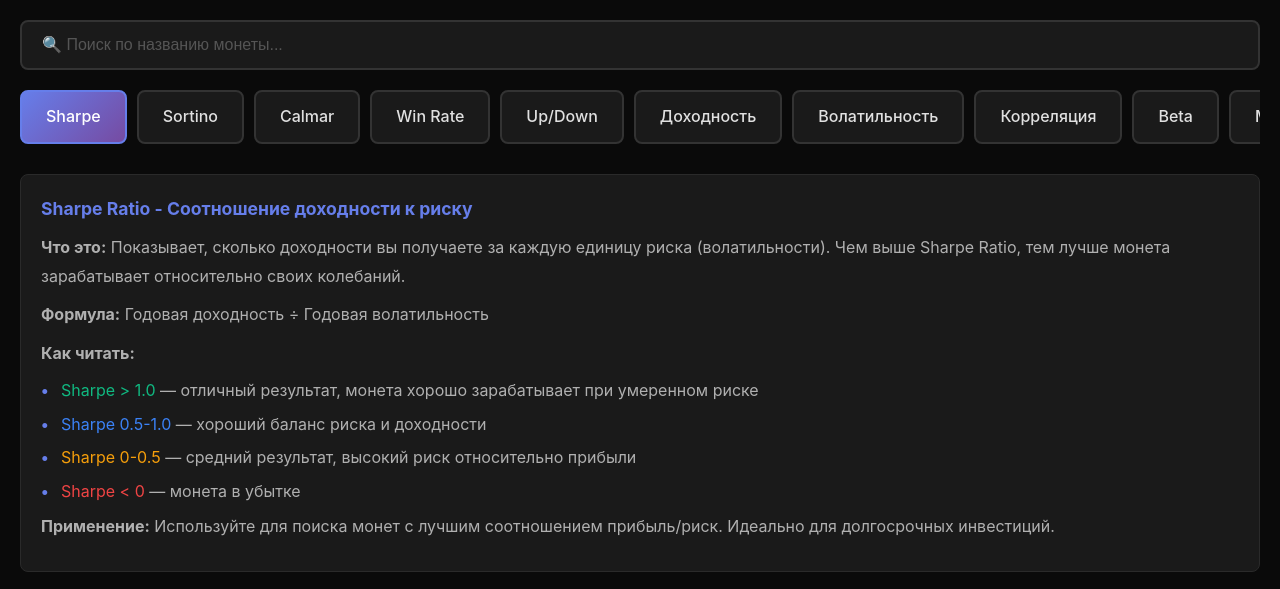
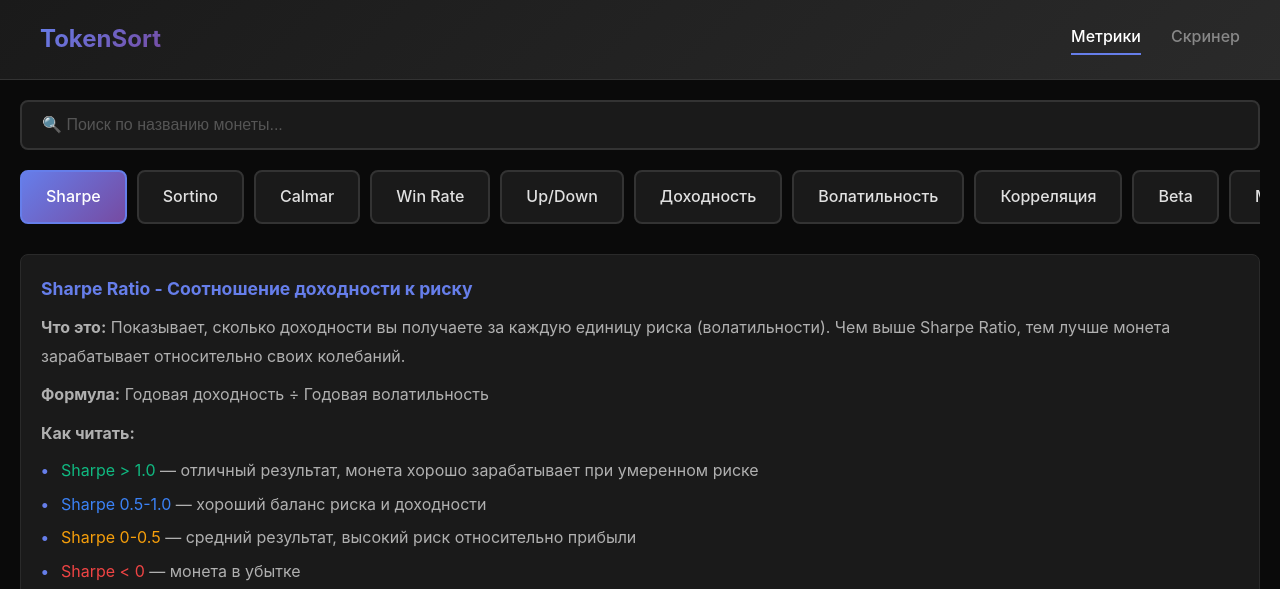
Before and after one commit to kzyry/kzyry.github.io, a plain HTML site: page index.html in a window 1280 px wide. Shown: the top 589 px of the page. Drawn offline with Linux system fonts and the light colour scheme.

Commit message:
Add navigation header with Metrics and Screener pages
- Added fixed header navigation (80px height) with TokenSort logo
- Created two pages: "Метрики" (current content) and "Скринер" (placeholder)
- Implemented page switching functionality via navigation links
- Added active state styling for navigation links
- Screener page shows "in development" message
- Body now has padding-top to accommodate fixed header

🤖 Generated with [Claude Code](https://claude.com/claude-code)

Co-Authored-By: Claude <noreply@anthropic.com>

```diff
--- a/index.html
+++ b/index.html
@@ -16,12 +16,69 @@
             background: #0a0a0a;
             color: #e0e0e0;
             line-height: 1.6;
+            padding-top: 80px;
+        }
+
+        .header-nav {
+            position: fixed;
+            top: 0;
+            left: 0;
+            right: 0;
+            height: 80px;
+            background: linear-gradient(135deg, #1a1a1a 0%, #2a2a2a 100%);
+            border-bottom: 1px solid #333;
+            display: flex;
+            align-items: center;
+            justify-content: space-between;
+            padding: 0 40px;
+            z-index: 1000;
+        }
+
+        .header-nav .logo {
+            font-size: 1.5em;
+            font-weight: 700;
+            background: linear-gradient(135deg, #667eea 0%, #764ba2 100%);
+            -webkit-background-clip: text;
+            -webkit-text-fill-color: transparent;
+            background-clip: text;
+        }
+
+        .header-nav nav {
+            display: flex;
+            gap: 30px;
+        }
+
+        .header-nav nav a {
+            color: #888;
+            text-decoration: none;
+            font-size: 1em;
+            font-weight: 500;
+            transition: color 0.3s ease;
+            cursor: pointer;
+        }
+
+        .header-nav nav a:hover {
+            color: #667eea;
+        }
+
+        .header-nav nav a.active {
+            color: #fff;
+            border-bottom: 2px solid #667eea;
+            padding-bottom: 4px;
         }
 
         .container {
             max-width: 1400px;
             margin: 0 auto;
             padding: 20px;
+        }
+
+        .page {
+            display: none;
+        }
+
+        .page.active {
+            display: block;
         }
 
         header {
@@ -323,7 +380,17 @@
     </style>
 </head>
 <body>
+    <div class="header-nav">
+        <div class="logo">TokenSort</div>
+        <nav>
+            <a href="#" class="nav-link active" data-page="metrics">Метрики</a>
+            <a href="#" class="nav-link" data-page="screener">Скринер</a>
+        </nav>
+    </div>
+
     <div class="container">
+        <!-- Страница: Метрики -->
+        <div id="metricsPage" class="page active">
             <div class="search-box">
                 <input type="text" id="searchInput" placeholder="🔍 Поиск по названию монеты...">
             </div>
@@ -372,6 +439,15 @@
             <footer>
                 <p>Источник данных: CoinGecko Pro API | Монет проанализировано: <span id="coinCount">77</span></p>
             </footer>
+        </div>
+
+        <!-- Страница: Скринер -->
+        <div id="screenerPage" class="page">
+            <div style="text-align: center; padding: 100px 20px;">
+                <h2 style="font-size: 2em; margin-bottom: 20px; color: #667eea;">Скринер криптовалют</h2>
+                <p style="color: #888; font-size: 1.1em;">Функционал скринера в разработке...</p>
+            </div>
+        </div>
     </div>
 
     <script>
@@ -708,6 +784,33 @@
             renderTable(e.target.value);
         });
 
+        // Переключение страниц
+        function switchPage(pageName) {
+            // Скрываем все страницы
+            document.querySelectorAll('.page').forEach(page => {
+                page.classList.remove('active');
+            });
+
+            // Показываем нужную страницу
+            const pageId = pageName === 'metrics' ? 'metricsPage' : 'screenerPage';
+            document.getElementById(pageId).classList.add('active');
+
+            // Обновляем активную ссылку в навигации
+            document.querySelectorAll('.nav-link').forEach(link => {
+                link.classList.remove('active');
+            });
+            document.querySelector(`[data-page="${pageName}"]`).classList.add('active');
+        }
+
+        // Обработчики навигации
+        document.querySelectorAll('.nav-link').forEach(link => {
+            link.addEventListener('click', function(e) {
+                e.preventDefault();
+                const pageName = this.getAttribute('data-page');
+                switchPage(pageName);
+            });
+        });
+
         // Загрузка данных при старте
         loadData();
     </script>
```
Lines whose indentation alone changed are shown as unchanged.
